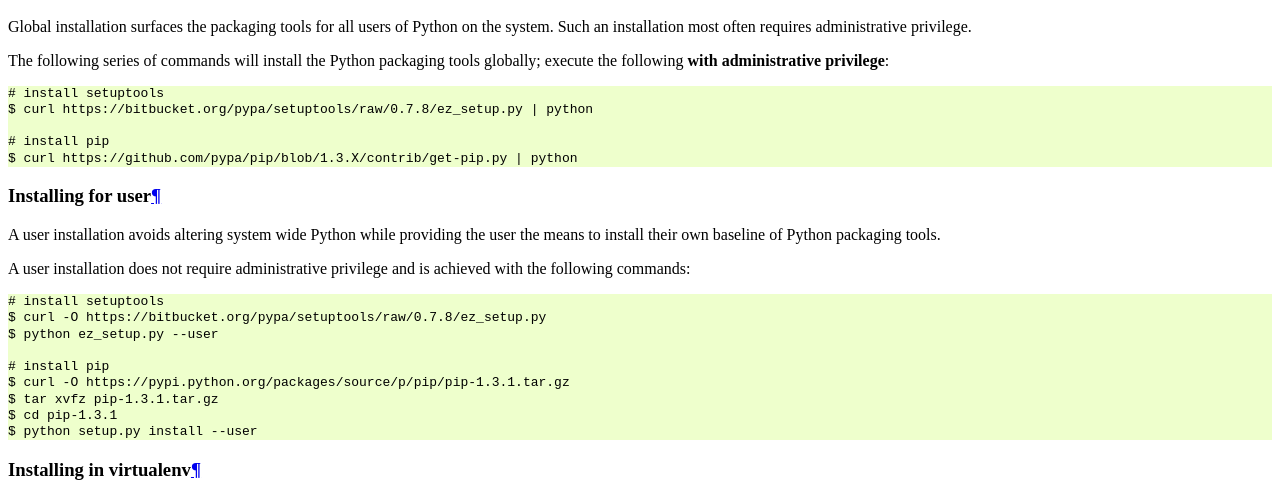
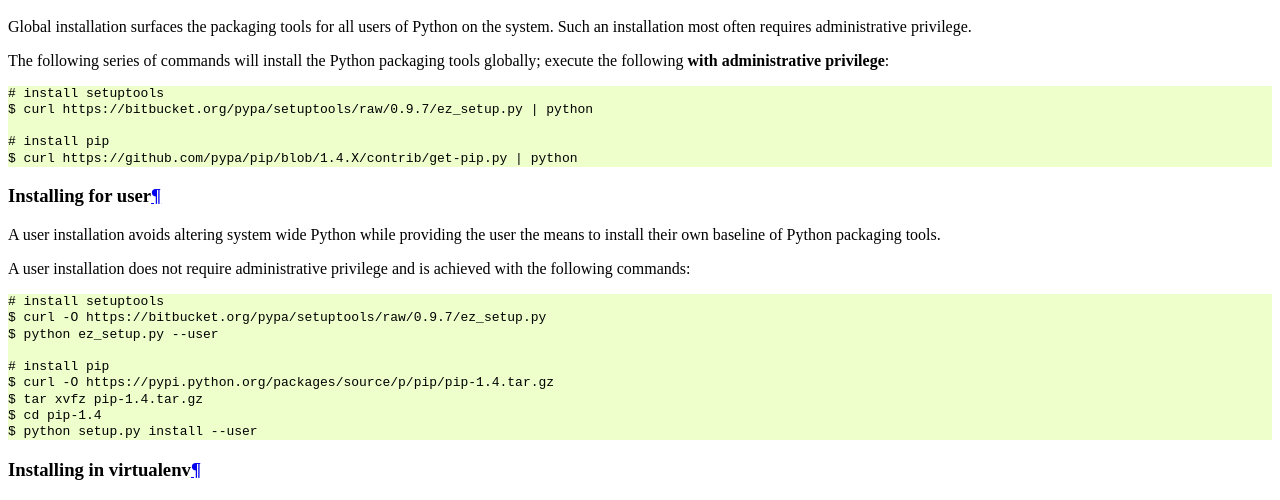
Before and after one commit to pypa/packaging.python.org, a Sphinx documentation site: the page built from source/installation_tutorial.txt, in a window 1280 px wide. Shown: the part 370-870 px from the top of the page. Built offline with Sphinx 7.4.7, drawn with Linux system fonts in a browser that asks for light colours.

Commit message:
Updated installation_tutorial.txt with new versions.

```diff
--- a/source/installation_tutorial.txt
+++ b/source/installation_tutorial.txt
@@ -1,4 +1,3 @@
-
 .. _`Installation Tutorial`:
 
 =====================
@@ -26,10 +25,10 @@
 globally; execute the following **with administrative privilege**::
 
  # install setuptools
- $ curl https://bitbucket.org/pypa/setuptools/raw/0.7.8/ez_setup.py | python
+ $ curl https://bitbucket.org/pypa/setuptools/raw/0.9.7/ez_setup.py | python
 
  # install pip
- $ curl https://github.com/pypa/pip/blob/1.3.X/contrib/get-pip.py | python
+ $ curl https://github.com/pypa/pip/blob/1.4.X/contrib/get-pip.py | python
 
 Installing for user
 *******************
@@ -41,13 +40,13 @@
 with the following commands::
 
  # install setuptools
- $ curl -O https://bitbucket.org/pypa/setuptools/raw/0.7.8/ez_setup.py
+ $ curl -O https://bitbucket.org/pypa/setuptools/raw/0.9.7/ez_setup.py
  $ python ez_setup.py --user
 
  # install pip
- $ curl -O https://pypi.python.org/packages/source/p/pip/pip-1.3.1.tar.gz
- $ tar xvfz pip-1.3.1.tar.gz
- $ cd pip-1.3.1
+ $ curl -O https://pypi.python.org/packages/source/p/pip/pip-1.4.tar.gz
+ $ tar xvfz pip-1.4.tar.gz
+ $ cd pip-1.4
  $ python setup.py install --user
 
 Installing in virtualenv
```
